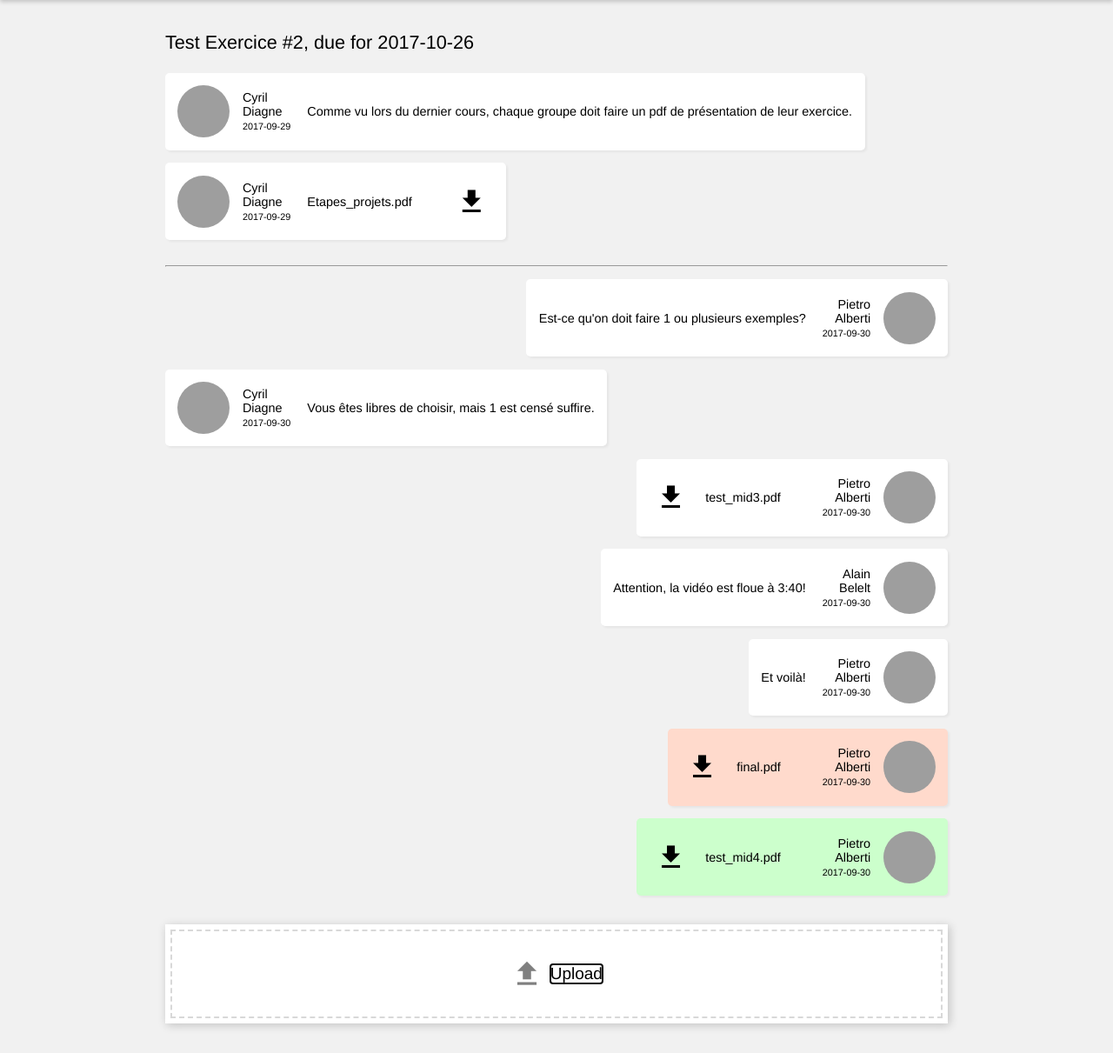
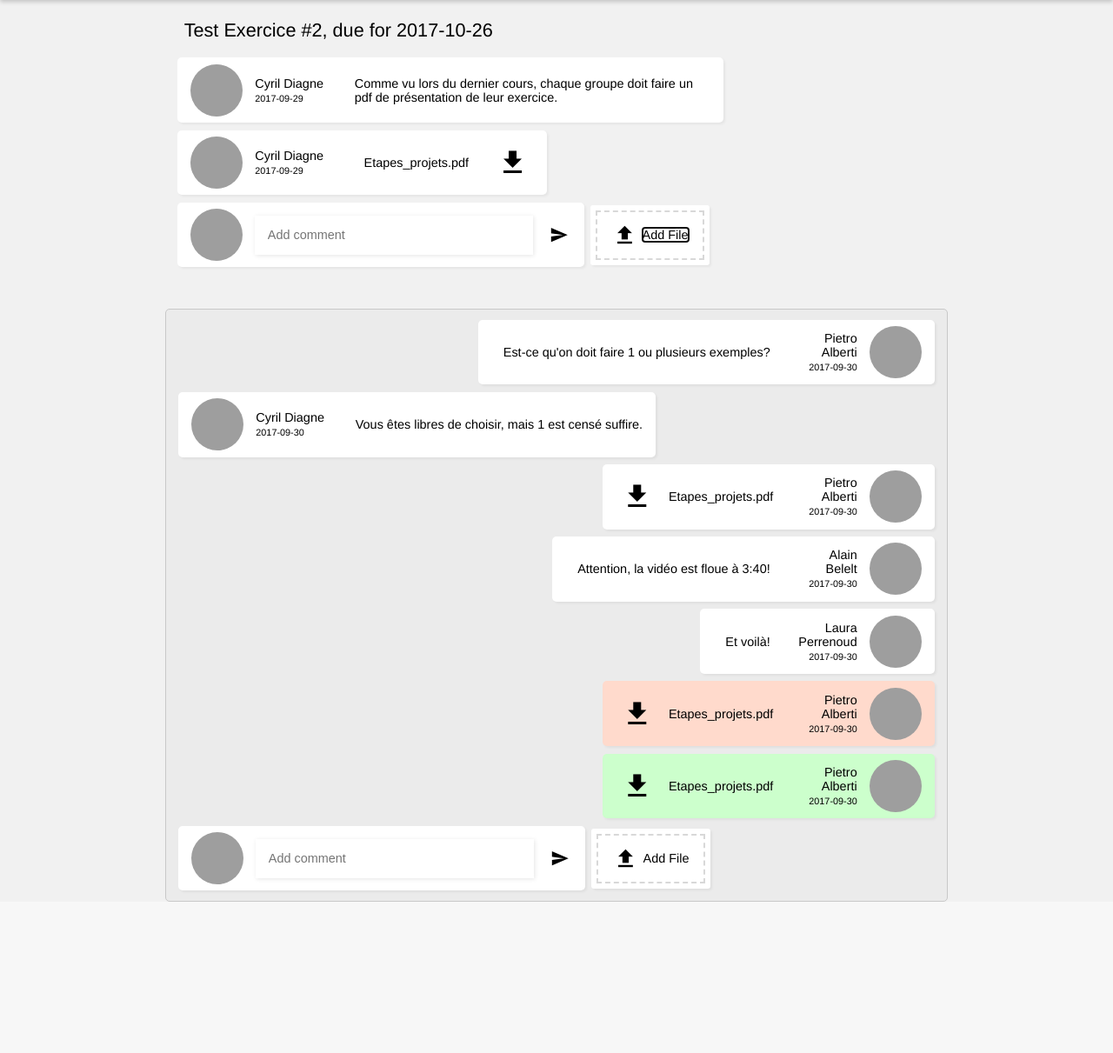
Before and after one commit to ecal-mid/tool-ecal-archiveur, a Flask app: page / in a window 1280 px wide, after a click on "Add File". Shown: the part 60-1271 px from the top of the page at 87% size. After the commit the page ends 1097 px from the top, so only its background shows below. Run offline with Flask 2, Linux system fonts and the light colour scheme; a user stored in the database is signed in; parts of the project's set-up code (start-up, migrations or seed data) failed here and were passed over; grey boxes are pictures that could not be loaded.

Commit message:
progress on assignment view

```diff
--- a/src/login.py
+++ b/src/login.py
@@ -26,7 +26,11 @@ class User(flask_login.UserMixin):
 def get_current_user_infos():
     infos = users_infos[flask_login.current_user.id]
     url = config['users_img_prefix'] + '/' + infos['img']
-    return {'name': infos['name'], 'img': url}
+    return {
+        'name': infos['name'],
+        'img': url,
+        'id': flask_login.current_user.id
+    }
 
 
 @login_manager.user_loader
--- a/static/css/style.css
+++ b/static/css/style.css
@@ -50,7 +50,6 @@ h2 {
   text-transform: none;
   font-size: 22px;
   margin-right: 10px;
-  vertical-align: middle;
 }
 
 input {
@@ -66,21 +65,39 @@ input {
   -webkit-font-smoothing: antialiased;
   text-rendering: optimizeLegibility;
   font-style: normal;
+  vertical-align: middle;
 }
 
 .hidden {
   display: none !important;
 }
 
+header {
+  display: flex;
+  position: fixed;
+  z-index: 2;
+  top: 0;
+  background: white;
+  width: 100%;
+  height: 60px;
+  align-items: center;
+  padding: 1em;
+  box-shadow: 0 2px 5px 0px rgba(0, 0, 0, 0.2);
+}
+
+header .logo {
+  height: 80%;
+}
+
 .app {
   display: flex;
   justify-content: center;
+  margin-top: 60px;
 }
 
 .app main {
   width: 100%;
 	max-width: 900px;
-	margin: 1em 1em;
 }
 
 .login {
@@ -118,19 +135,6 @@ input {
   color: red;
 }
 
-header {
-  background: white;
-  display: flex;
-  height: 60px;
-  align-items: center;
-  padding: 1em;
-  box-shadow: 0 2px 5px 0px rgba(0, 0, 0, 0.2);
-}
-
-header .logo {
-  height: 80%;
-}
-
 .avatar {
   display: inline-block;
   overflow: hidden;
@@ -155,12 +159,12 @@ header .path {
   width: 100%;
 }
 
-.assignment h2 {
-  padding: 1em 0;
+.assignment > * {
+  padding: 1em 1em;
 }
 
-.assignment hr {
-  margin: 1em 0;
+.assignment > h2 {
+  padding-bottom: 0;
 }
 
 .entry-row {
@@ -170,20 +174,19 @@ header .path {
 }
 
 .entry {
-  /*width: 75%;*/
-  /*min-width: 480px;*/
-  padding: 1em;
+  padding: 0.5em 1em;
   background: white;
-  margin-bottom: 1em;
+  margin: 0.3em 0;
   border-radius: 5px;
   box-shadow: 2px 2px 3px 0px rgba(0, 0, 0, 0.05);
   display: inline-flex;
   align-items: center;
+  position: relative;
 }
 
 .entry .entry-user {
   font-weight: 100;
-  width: 60px;
+  width: 100px;
   flex-shrink: 0;
 }
 
@@ -195,10 +198,40 @@ header .path {
   margin-right: 1em;
 }
 
+.entry > p {
+  max-width: 410px;
+}
+
 .entry .avatar {
   width: 60px;
   height: 60px;
   flex-shrink: 0;
+}
+
+.entry-editable:after {
+  content:'+';
+  width: 30px;
+  height: 30px;
+  display: block;
+  position: absolute;
+  right: -10px;
+  top: -10px;
+  cursor: pointer;
+  color: white;
+  background: red;
+  border-radius: 50%;
+  display: flex;
+  align-items: center;
+  justify-content: center;
+  transition: all 0.2s;
+  box-shadow: 2px 2px 3px 0px rgba(0, 0, 0, 0.05);
+  opacity: 0;
+  transform: scale(0.5) rotate(0deg);
+}
+
+.entry-editable:hover:after {
+  transform: rotate(45deg);
+  opacity: 1;
 }
 
 .file-entry a {
@@ -211,6 +244,11 @@ header .path {
   transition: all 0.3s;
 }
 
+.file-entry a {
+  padding: 1em 0.75em;
+  border-radius: 3px;
+}
+
 .file-entry a:hover {
   background-color: rgba(0,0,0,0.05);
 }
@@ -221,19 +259,30 @@ header .path {
 }
 
 .file-entry a .md-icon {
-  vertical-align: middle;
   font-size: 2.5em;
 }
 
-.assigned-entries .entry:not(.admin-entry) > * {
+.assigned-entries {
+  border: 1px solid #c8c8c8;
+  padding: 0.5em 1em;
+  margin-top: 2em;
+  border-radius: 5px;
+  background: #ebebeb;
+}
+
+.assigned-entries .entry:not(.admin-entry):not(.new-entry) > * {
   margin-right: 0;
 }
 
-.assigned-entries .entry:not(.admin-entry) > *:not(:last-child) {
-  margin-left: 1em;
+.assigned-entries .entry:not(.admin-entry) > p {
+  padding: 0em 1em;
 }
 
-.assigned-entries .entry:not(.admin-entry) {
+/*.assigned-entries .entry:not(.admin-entry) > *:not(:first-child) {
+  margin-left: 1em;
+}*/
+
+.assigned-entries .entry:not(.admin-entry):not(.new-entry) {
   margin-left: auto;
   flex-direction: row-reverse;
   text-align: right;
@@ -246,3 +295,51 @@ header .path {
 .entry.accepted {
   background-color: #ccffcc;
 }
+
+
+.new-entry {
+  display: inline-flex;
+}
+
+.new-entry-text {
+  width: 320px;
+  font-size: 1em;
+  font-weight: normal;
+  padding: 1em;
+}
+
+.entry__send-text {
+  display: inline-flex;
+  align-items: center;
+  justify-content: center;
+  width: 50px;
+  height: 50px;
+  border-radius: 50%;
+  cursor: pointer;
+  font-size: 1.5em;
+  margin: 0 -10px;
+}
+
+.entry__send-text:hover {
+  background-color: rgba(0,0,0,0.05);
+}
+
+
+@media screen and (max-width:640px) {
+  .entry .entry-user {
+    display: none;
+  }
+
+  .entry .avatar {
+    width: 40px;
+    height: 40px;
+  }
+
+  .entry .new-entry-text {
+    width: 150px;
+  }
+
+  .box .box__file + label {
+    display: none;
+  }
+}
--- a/static/css/upload_box.css
+++ b/static/css/upload_box.css
@@ -1,14 +1,15 @@
 /* FILE UPLOAD */
 
 .box {
-  font-size: 1.25rem;
+  /*font-size: 1.25em;*/
   position: relative;
-  padding: 2em 0.5em;
+  padding: 1.4em 1.7em;
+  margin: 0.5em;
   background: white;
   cursor: pointer;
-  margin: 1em 0;
   transition: all 0.2s;
-  box-shadow: 2px 2px 10px 0px rgba(0, 0, 0, 0.2);
+  box-shadow: 2px 2px 3px 0px rgba(0, 0, 0, 0.05);
+  border-radius: 3px;
 }
 
 .box.has-advanced-upload {
@@ -28,7 +29,7 @@
   text-align: center;
 }
 
-.js .box:hover,
+.box:hover,
 .box.is-dragover,
 .box:focus,
 .box.has-focus {
@@ -41,7 +42,7 @@
   transition: all 0.2s;
 }
 
-.js .box:hover .md-icon {
+.box:hover .md-icon {
   color: black;
 }
 
@@ -71,7 +72,6 @@
 .box__input .md-icon {
   font-size: 2em;
   margin-right: 0.2em;
-  color: rgba(0,0,0,0.5);
 }
 
 .box.is-uploading .box__input {
@@ -120,7 +120,7 @@
   }
 }
 
-.js .box__file {
+.box__file {
   width: 0.1px;
   height: 0.1px;
   opacity: 0;
@@ -129,7 +129,7 @@
   z-index: -1;
 }
 
-.js .box__file + label {
+.box__file + label {
   max-width: 80%;
   text-overflow: ellipsis;
   white-space: nowrap;
@@ -137,25 +137,10 @@
   overflow: hidden;
 }
 
-.js .box__file:focus + label,
-.js .box__file.has-focus + label {
+.box__file:focus + label,
+.box__file.has-focus + label {
   outline: 1px dotted #000;
   outline: -webkit-focus-ring-color auto 5px;
-}
-
-.js .box__file + label * {
-
-  /* pointer-events: none; */
-
-  /* in case of FastClick lib use */
-}
-
-.no-js .box__file + label {
-  display: none;
-}
-
-.no-js .box__button {
-  display: block;
 }
 
 .box__button {
--- a/static/js/main.js
+++ b/static/js/main.js
@@ -13,8 +13,8 @@ function setup() {
   let url = '/static/data/test_assignment.json';
   qwest.get(url)
       .then((xhr, data) => {
-        let a = new Assignment();
-        a.render(data);
+        let a = new Assignment(data);
+        a.render();
         mainEl.append(a.el);
       })
       .catch((e) => console.error(e));
--- a/templates/base.html
+++ b/templates/base.html
@@ -13,7 +13,7 @@
   <link rel="icon" type="image/png" sizes="96x96" href="{{ url_for('static', filename='res/icons/favicon-96x96.png') }}">
 </head>
 
-<body class="js">
+<body class="js" data-user-id="{{user.id}}">
 
   {% block header %}
   {% endblock %}
--- a/templates/index.html
+++ b/templates/index.html
@@ -26,20 +26,18 @@
 <!-- templates -->
 <script type="text/template" id="assignment-tpl">
   <h2><%= assignment.name %>, due for <%= assignment['due-date'] %></h2>
-  <p class="status"></p>
   <div class="assignment-entries">
   <% for(var i=0; i<assignment['entries'].length; i++) { %>
   	<%- include('entry-tpl', {assignment:assignment, entry: assignment.entries[i] }) -%>
   <% } %>
+  <%- include('new-entry-tpl', {user:user}) -%>
   </div>
-  <hr>
+
   <div class="assigned-entries">
   <% for(var i=0; i<entries.length; i++) { %>
   	<%- include('entry-tpl', {assignment:assignment, entry: entries[i] }) -%>
   <% } %>
-  </div>
-  <div>
-  	<%- include('upload_box-tpl') -%>
+  <%- include('new-entry-tpl', {user:user}) -%>
   </div>
 </script>
 
@@ -53,23 +51,32 @@
     <% if (entry.text) { %>
       <p><%= entry.text %></p>
     <% } else { %>
-      <a href="<%= entry.file %>"><%= entry.filename %></a>
-      <a href="<%= entry.file %>"><i class="md-icon">file_download</i></a>
+      <a href="<%= entry.file %>" target="_blank"><%= entry.filename %></a>
+      <a href="<%= entry.file %>" target="_blank"><i class="md-icon">file_download</i></a>
     <% } %>
   </div>
 </div>
 </script>
 
-<script type="text/template" id="upload_box-tpl">
+<script type="text/template" id="new-entry-tpl">
+  <div class="entry-row">
+  <div class="entry new-entry">
+    <div class="avatar">
+      <img src="<%= user.img %>">
+    </div>
+    <input class="new-entry-text" type="text" placeholder="Add comment" />
+    <span class="entry__send-text"><i class="md-icon">send</i></span>
+  </div>
   <form method="post" action="/api/upload" enctype="multipart/form-data" novalidate class="box">
     <div class="box__input">
       <i class="md-icon">file_upload</i>
       <input type="file" name="file" id="file" class="box__file" />
-      <label for="file">Upload<span class="box__dragndrop"></span><br><span class="box__error"></span></label>
-      <button type="submit" class="box__button">Upload</button>
+      <label for="file">Add File<span class="box__dragndrop"></span><br><span class="box__error"></span></label>
+      <button type="submit" class="box__button">Add File</button>
     </div>
     <div class="box__uploading">Uploading&hellip;</div>
   </form>
+</div>
 </script>
 
 <!-- third parties -->
```
Also changed, not shown: static/data/test_assignment.json (+48 -11 lines), static/js/assignment.js (+21 -7 lines).
